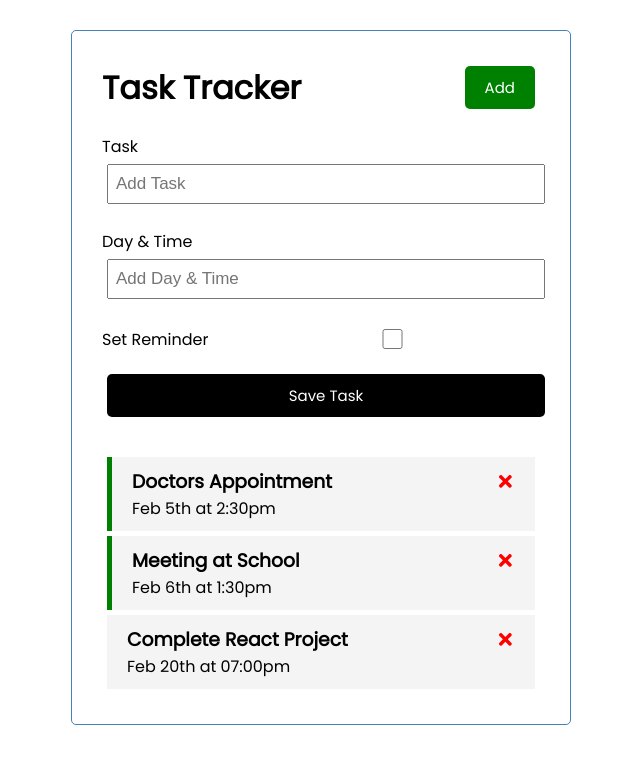
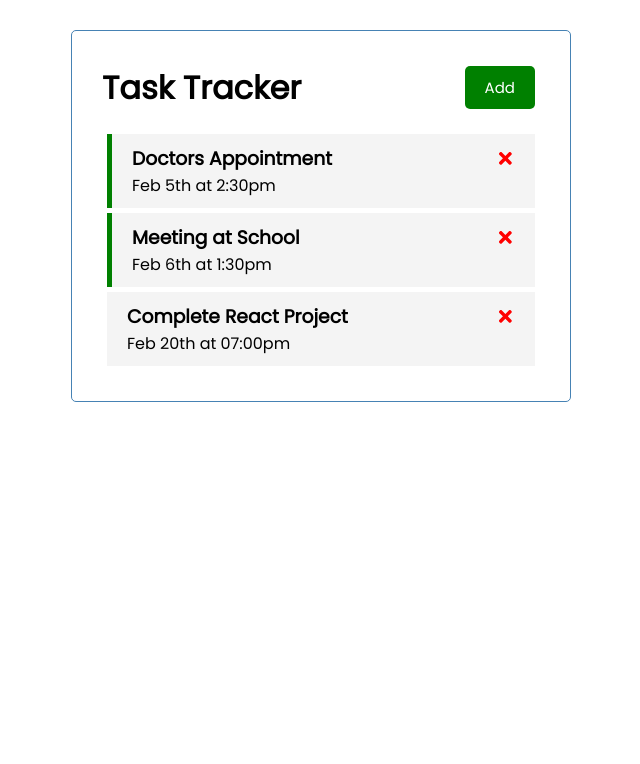
Before and after one commit to AdibaEmma/react-task-tracker, a React (Create React App) app: page / in a window 1280 px wide. Shown: the top 764 px of the page, without its empty margins (319-959 px from the left). Built offline with nearby package versions, Linux system fonts and the light colour scheme.

Commit message:
toggle add task form

```diff
--- a/src/App.js
+++ b/src/App.js
@@ -5,6 +5,8 @@ import AddTask from './components/AddTask'
 
 
 function App() {
+
+  const [showAddTask, setShowAddTask] = useState(false)
 
   const [tasks, setTasks] = useState([
    {
@@ -55,8 +57,8 @@ const toggleReminder = (id) => {
 
   return (
     <div className="container">
-      <Header />
-      <AddTask onAdd={addTask} />
+      <Header onToggle={() => setShowAddTask(true)} />
+      {showAddTask && <AddTask onAdd={addTask} /> }
       {tasks.length > 0 ? <Tasks tasks={tasks} onDelete={ deleteTask } onToggle={toggleReminder} /> : "No Tasks to Show" }
     </div>
   );
--- a/src/components/Header.js
+++ b/src/components/Header.js
@@ -2,15 +2,12 @@ import PropTypes from 'prop-types'
 import Button from "./Button"
 
 
-const Header = ({ title }) => {
+const Header = ({ title, onToggle }) => {
 
-    const onClick = () => {
-        console.log("Click");
-    }
     return (
         <header className="header">
             <h1>{ title }</h1>
-            <Button onClick={ onClick } color="green" text="Add" />
+            <Button onClick={ onToggle } color="green" text="Add" />
         </header>
     )
 }
```
Also changed, not shown: 1 other file (tests, documents, lock files or other folders).
